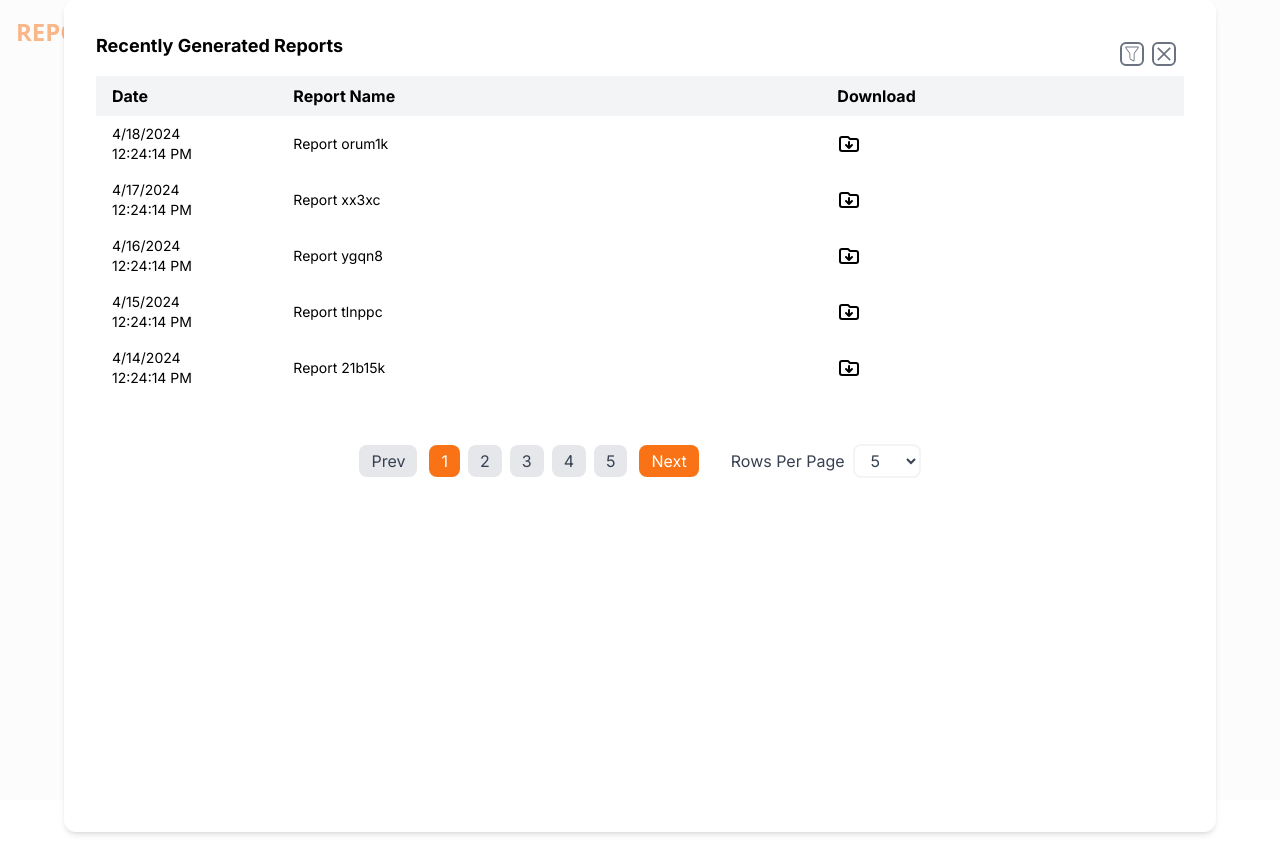
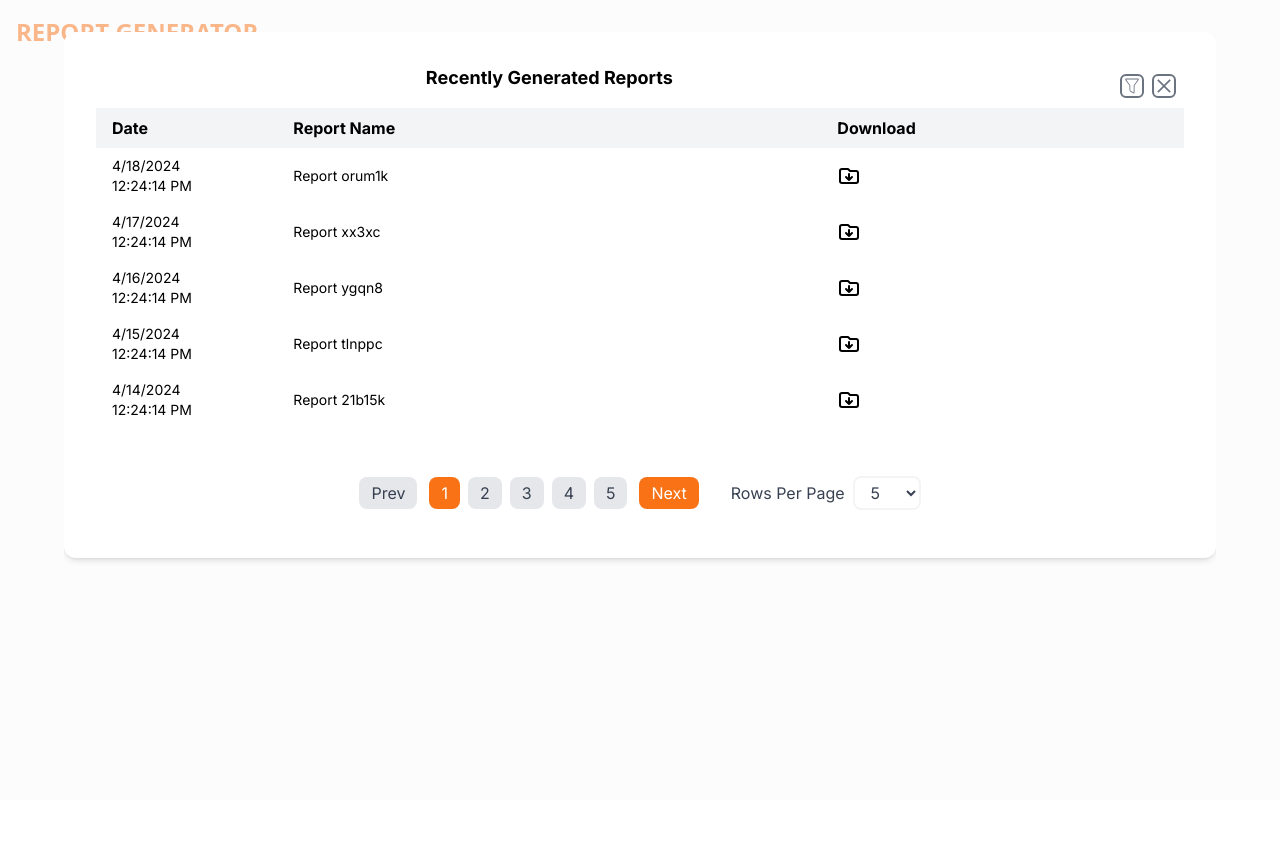
Before and after one commit to mdrayhanhowlader/generate-report, a Next.js app: page / in a window 1280 px wide. Both pictures are taken after a click on the button "Generate Report". Built offline with nearby package versions, Linux system fonts and the light colour scheme.

Commit message:
Center title and utilize grid layout in GeneratedTable component

```diff
--- a/src/app/components/generated_table.js
+++ b/src/app/components/generated_table.js
@@ -47,17 +47,21 @@ const GeneratedTable = ({ onClose }) => {
   let endPage = Math.min(totalPages, startPage + 4);
 
   return (
-    <div className="container mx-auto">
+    <div className="container mx-auto mt-4 bg-white shadow-md rounded-xl p-4">
       <div className="dialog-box p-4 pb-8">
-      <div className="flex justify-between items-center">
-  <h2 className="text-lg font-bold mb-4 text-center">
+      <div className="grid grid-cols-12 justify-between items-center">
+
+ <div className="col-span-10">
+ <h2 className=" text-lg font-bold mb-4 text-center">
     Recently Generated Reports
   </h2>
-  <div className="flex">
+ </div>
+
+  <div className="col-span-2 flex justify-end">
     <CiFilter className="border-2 border-gray-500 text-gray-500 text-2xl rounded-md mr-2" />
     <AiOutlineClose
       onClick={onClose}
-      className="border-2 border-gray-500 text-gray-500 text-2xl rounded-md mr-2"
+      className="border-2 border-gray-500 text-gray-500 text-2xl rounded-md mr-2 cursor-pointer"
     />
   </div>
 </div>
--- a/src/app/components/modal.js
+++ b/src/app/components/modal.js
@@ -3,8 +3,8 @@ import GeneratedTable from './generated_table';
 
 const Modal = ({ onClose }) => (
   <div className="fixed inset-0 z-50 overflow-y-auto bg-gray-50 bg-opacity-50">
-    <div className="fixed top-0 left-0 w-screen right-0 mx-auto max-w-6xl bg-white shadow-md rounded-xl p-4">
-      <div className="h-dvh overflow-y-auto scrollbar-thick scrollbar-thumb-gray-300 scroll-p-0 scrollbar-track-gray-100">
+    <div className="fixed top-4 left-0 w-screen right-0 mx-auto max-w-6xl">
+      <div className="h-dvh overflow-y-auto scrollbar-thick scrollbar-thumb-white scroll-p-0 scrollbar-track-white">
         <GeneratedTable onClose={onClose} />
       </div>
     </div>
```
